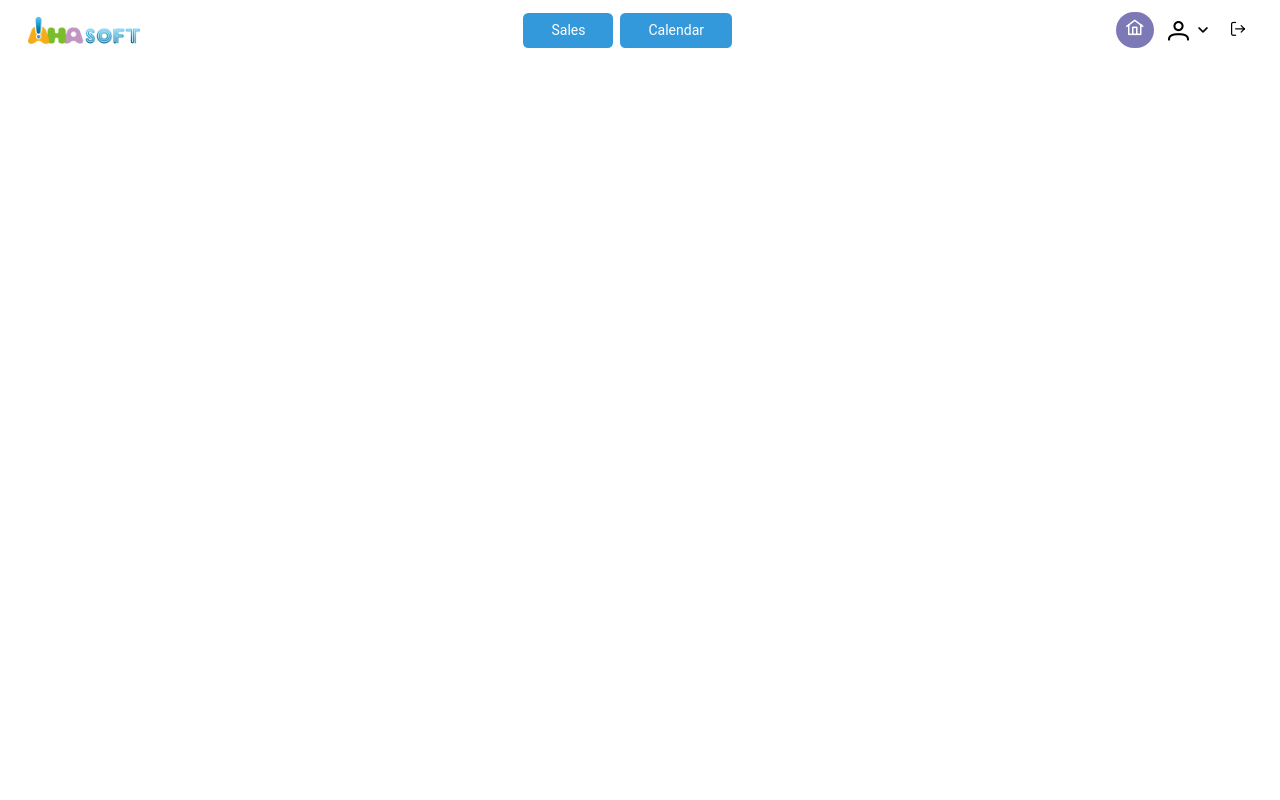
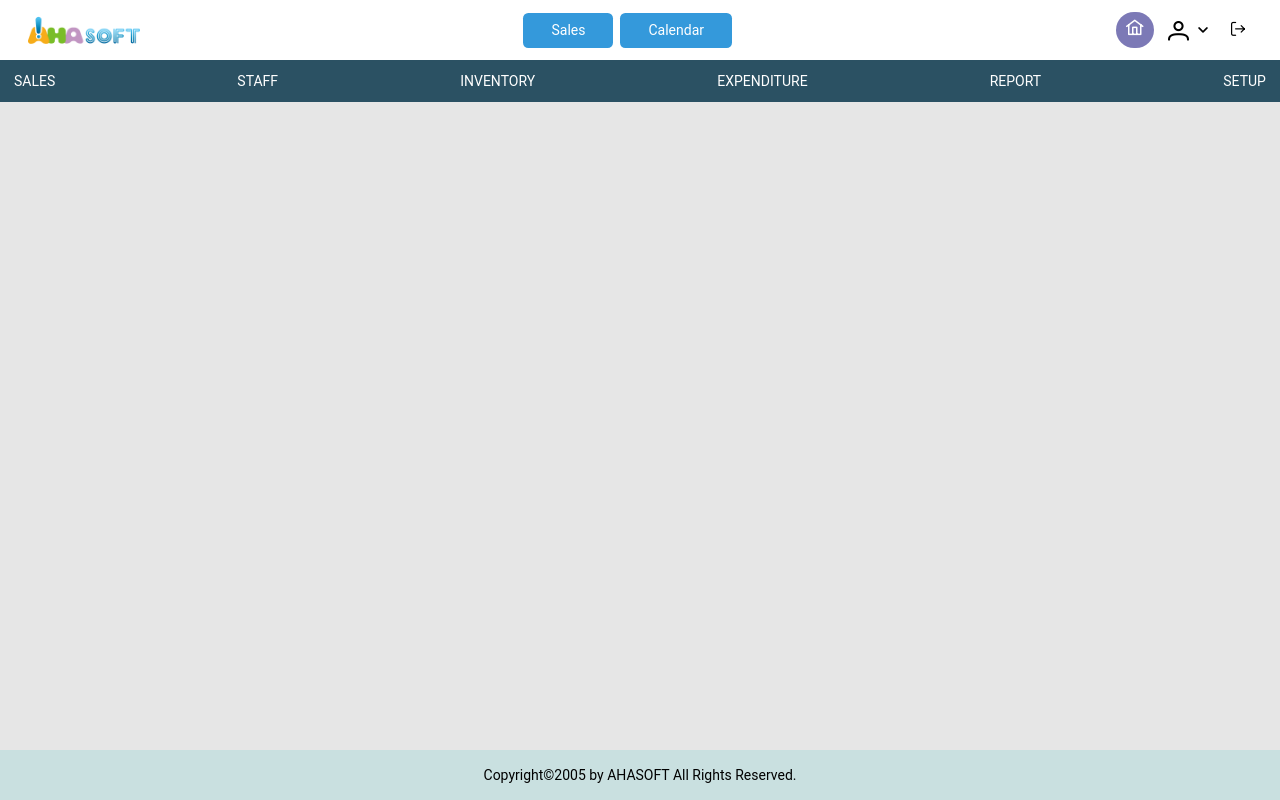
Before and after one commit to TanTaiIT/Everstore, a Vue app: page / in a window 1280 px wide. Built offline with nearby package versions, Linux system fonts and the light colour scheme; sample sign-in values are in the browser's storage.

Commit message:
cuoi ngay 27/9

```diff
--- a/package.json
+++ b/package.json
@@ -25,6 +25,7 @@
     "eslint-config-prettier": "^9.1.0",
     "eslint-plugin-prettier": "^5.2.1",
     "postcss": "^8.4.47",
+    "sass": "^1.79.3",
     "tailwindcss": "^3.4.12",
     "vite": "^5.4.1"
   }
--- /dev/null
+++ b/src/components/Footer/Footer.vue
@@ -0,0 +1,9 @@
+<script setup>
+
+</script>
+
+<template>
+  <div class="w-ful bg-blue-footer h-[50px] flex items-center justify-center text-gray">
+    <span>Copyright©2005 by AHASOFT All Rights Reserved.</span>
+  </div>
+</template>
--- /dev/null
+++ b/src/components/Menu/Menu.vue
@@ -0,0 +1,21 @@
+<script setup>
+import { MENU } from '../../constant/Menu';
+</script>
+
+<template>
+  <div class="w-full bg-green-menu text-white-normal flex items-center justify-between">
+    <ul class="flex items-center justify-between w-full">
+      <li v-for="(menu, index) in MENU" :key="`menu-${index}`" class="px-4 py-3 uppercase hover:bg-menu-hover cursor-pointer relative group">
+        <span>{{ menu.name }}</span>
+        <ul class="absolute top-[100%] w-[200px] left-[0] hidden group-hover:block">
+          <li v-for="(submenu, submenuIndex) in menu.submenu" :key="`submenu-${submenuIndex}`" class="bg-menu-hover px-4 py-3">
+            {{ submenu.name }}
+          </li>
+        </ul>
+      </li>
+    </ul>
+  </div>
+</template>
+
+<style scoped>
+</style>
--- a/src/components/TopHeader/TopHeader.vue
+++ b/src/components/TopHeader/TopHeader.vue
@@ -14,7 +14,10 @@
         <span class="pi pi-home text-xl" @click="goToHomeScreen" />
       </button>
 
-      <UserAction />
+      <div>
+        <UserAction />
+      </div>
+
 
       <div class="px-2 cursor-pointer" @click="onLogout">
         <span class="pi pi-sign-out" />
--- a/src/components/UserAction/UserAction.vue
+++ b/src/components/UserAction/UserAction.vue
@@ -1,13 +1,13 @@
 <template>
-  <div class="flex items-center gap-1 cursor-pointer relative" @click="handleShowDropdownMenu">
-    <span class="pi pi-user w-30 block text-2xl"/>
-    <p>{{ user.userID }}</p>
-    <span class="pi pi-angle-down"/>
-
-    <Dropdown :visible="isShowDropdown" :options="useAccountOptions"/>
-
-
-  </div>
+  <Dropdown :options="useAccountOptions">
+    <template #toggle="{toggle}">
+      <div class="flex items-center gap-1 cursor-pointer" @click="toggle">
+        <span class="pi pi-user w-30 block text-2xl"/>
+        <p>{{ user.userID }}</p>
+        <span class="pi pi-angle-down"/>
+      </div>
+    </template>
+  </Dropdown>
 </template>
 
 <script  setup>
@@ -17,20 +17,6 @@ import Dropdown from '../dropdown/Dropdown.vue'
 
 const store = authStore()
 const { user } = store
-const isShowDropdown = ref(false)
-
-const handleShowDropdownMenu = () => {
-  console.log('handleShowDropdownMenu')
-  isShowDropdown.value = !isShowDropdown.value
-}
-
-const handleCheckOutSide = () => {
-  console.log('handleCheckOutSide')
-}
-
-onMounted(() => {
-  document.addEventListener('mousenter', handleCheckOutSide())
-})
 
 const useAccountOptions = computed(() => {
   return [
--- a/src/components/dropdown/Dropdown.vue
+++ b/src/components/dropdown/Dropdown.vue
@@ -1,30 +1,39 @@
 <template>
-  <div class="absolute top-[100%] shadow-md right-0 w-[150px] hover:opacity-1" :class="displayClass">
-    <ul class="w-full">
-      <li v-for="(item, index) in options" :key={index} class="px-2 border-b-2 border-gray-normal py-2 flex items-center w-full hover:bg-blue-normal transition-all">
-        {{ item.label }}
-      </li>
-    </ul>
+  <div>
+    <slot name="toggle" v-bind="slotProps"/>
+
+    <div class="shadow-md absolute w-[150px] border-[1px] border-gray-normal bg-white-normal z-10" v-if="isShowDropDown">
+      <ul>
+        <li v-for="(item, index) in options" :key="index" class="hover:bg-blue-normal p-2 transition-all cursor-pointer">
+          <span>{{ item.label }}</span>
+        </li>
+      </ul>
+    </div>
   </div>
 </template>
 
 <script setup>
-import { computed, defineProps } from 'vue'
+import { computed, defineProps, ref } from 'vue'
 
 const props = defineProps({
-  visible: {
-    type: Boolean,
-    default: false
-  },
-
   options: {
     type: Array,
     default: []
   }
 })
 
-const displayClass = computed(() => {
-  return props.visible ? 'block' : 'hidden'
+const isShowDropDown = ref(false)
 
+const toggleDropdown = () => {
+  if(!isShowDropDown.value) {
+    isShowDropDown.value = true
+  } else {
+    isShowDropDown.value = false
+  }
+}
+const slotProps = computed(() => {
+  return {
+    toggle: toggleDropdown
+  }
 })
 </script>
--- /dev/null
+++ b/src/constant/Menu.js
@@ -0,0 +1,60 @@
+export const MENU = [
+  {
+    name: 'Sales',
+    to: '/sales',
+    submenu: [
+      {
+        name: 'sales total',
+        to: '/sales/total'
+      },
+      {
+        name: 'sales by staff',
+        to: '/sales/sales-by-staff'
+      },
+      {
+        name: 'sales by items',
+        to: '/sales/sales-by-items'
+      }
+    ]
+  },
+
+  {
+    name: 'Staff',
+    to: '/staff',
+    submenu: [
+      {
+        name: 'sales total',
+        to: '/sales/total'
+      },
+      {
+        name: 'sales by staff',
+        to: '/sales/sales-by-staff'
+      },
+      {
+        name: 'sales by items',
+        to: '/sales/sales-by-items'
+      }
+    ]
+  },
+
+  {
+    name: 'Inventory',
+    to: '/inventory'
+  },
+
+  {
+    name: 'Expenditure',
+    to: '/expenditure'
+  },
+
+  {
+    name: 'Report',
+    to: '/report'
+  },
+
+  {
+    name: 'Setup',
+    to: '/setup'
+  },
+
+]
--- a/src/layouts/MainLayout.vue
+++ b/src/layouts/MainLayout.vue
@@ -1,10 +1,22 @@
 <template>
   <div class="w-full h-full overflow-y-auto">
-    <TopHeader />
-    <slot />
+    <div class="flex justify-between flex-col h-full bg-gray-normal">
+      <header>
+        <TopHeader />
+        <Menu />
+      </header>
+      <main>
+        <slot />
+      </main>
+      <footer>
+        <Footer />
+      </footer>
+    </div>
   </div>
 </template>
 
 <script setup>
+import Menu from '../components/Menu/Menu.vue';
+import Footer from '../components/Footer/Footer.vue';
 import TopHeader from '../components/TopHeader/TopHeader.vue';
 </script>
--- a/tailwind.config.js
+++ b/tailwind.config.js
@@ -8,7 +8,10 @@ export default {
       'blue-hover': '#0069d9',
       'white-normal': '#ffffff',
       'gray-normal': '#e6e6e6',
-      'purple-normal': '#7c79b6'
+      'purple-normal': '#7c79b6',
+      'green-menu': '#2b5163',
+      'menu-hover': '#254554',
+      'blue-footer': '#c9e0e0'
     }
   },
   plugins: [
```
Also changed, not shown: src/components/HomeBoard/HomeBoard.vue (added), 1 other file (tests, documents, lock files or other folders).
